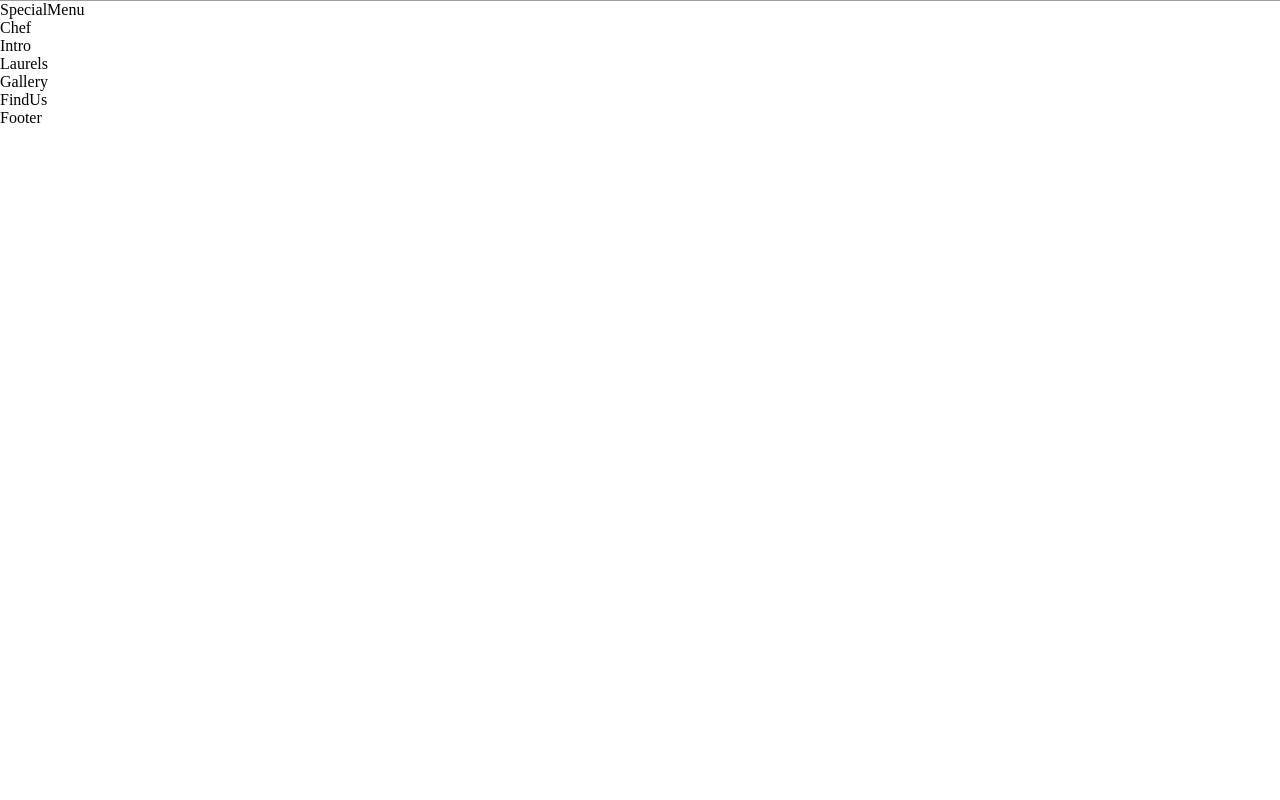
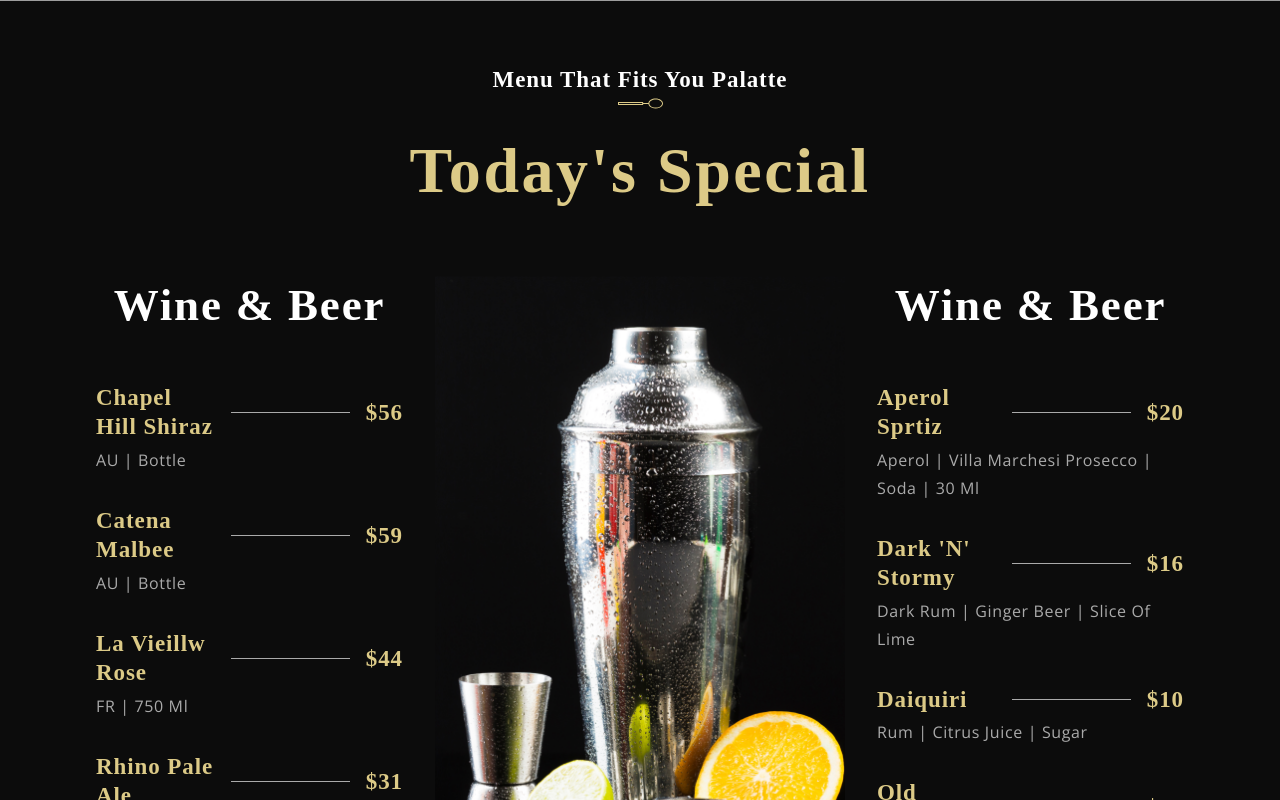
Before and after one commit to pratik-app/react-restaurant-app, a React (Create React App) app: page / in a window 1280 px wide. Shown: the part 2180-2980 px from the top of the page. Before the commit the page ends 2307 px from the top, so only its background shows below. Built offline with nearby package versions, Linux system fonts and the light colour scheme; grey boxes are pictures that could not be loaded; a web font is replaced by a local one.

Commit message:
Special Menu is Completed

```diff
--- a/src/components/Menuitem/MenuItem.css
+++ b/src/components/Menuitem/MenuItem.css
@@ -0,0 +1,45 @@
+.app__menuitem{
+
+    width: 100%;
+    margin: 1rem 0;
+    display: flex;
+    flex-direction: column;
+
+}
+
+.app__menuitem-head{
+
+
+    display: flex;
+    justify-content: space-between;
+    align-items: center;
+}
+
+.app__menuitem-name{
+
+
+    flex: 1;
+
+
+}
+
+
+.app__menuitem-dash{
+     width: 119px;
+     height: 1px;
+     background: var(--color-grey);
+     margin: 0px 1rem;
+}
+.app__menuitem-price{
+
+    display: flex;
+    justify-content: flex-end;
+    align-items: flex-end;
+}
+
+.app__menuitem-sub{
+
+
+    width: 100%;
+    margin-top: 0.2rem;
+}
--- a/src/components/Menuitem/MenuItem.jsx
+++ b/src/components/Menuitem/MenuItem.jsx
@@ -2,9 +2,22 @@
 
 import './MenuItem.css';
 
-const MenuItem = () => (
-  <div>
-    MenuItem
+const MenuItem = ({title, price, tags}) => (
+  <div className='app__menuitem'>
+    <div className='app__menuitem-head'>
+      <div className='app__menuitem-name'>
+        <p className='p__cormorant' style={{color:' #DCCA87' }}>{title}</p>
+      </div>
+      <div className='app__menuitem-dash'/>
+
+      <div className='app__menuitem-price'>
+        <p className='p__cormorant' style={{color:' #DCCA87' }}>{price}</p>
+      </div>
+    </div>
+
+    <div className='app__menuitem-sub'>
+      <p className='p__opensans' style={{color:' #AAA' }}>{tags}</p>
+    </div>
   </div>
 );
 
--- a/src/container/Menu/SpecialMenu.css
+++ b/src/container/Menu/SpecialMenu.css
@@ -0,0 +1,105 @@
+.app__specialMenu {
+    flex-direction:  column;
+    background-color: var(--color-black);
+
+}
+
+.app__specialMenu-title{
+
+        margin-bottom:  2rem;
+        text-align: center;
+}
+
+.app__specialMenu-menu{
+    width: 100%;
+
+    margin:  2rem 0;
+    display: flex;
+    justify-content: center;
+    align-items: flex-start;
+    flex-direction: row;
+}
+
+
+.app__specialMenu-menu_heading {
+    font-family: var(--font-base);
+    font-weight: 600;
+    font-size:  45px;
+    line-height:  58.5px;
+    letter-spacing: 0.04em;
+    color: var(--color-white);
+}
+
+
+.app__specialMenu-menu_wine, .app__specialMenu-menu_cocktail{
+
+
+    flex: 1;
+    width: 100%;
+    flex-direction: column;
+
+}
+
+
+.app__specialMenu-menu_img{
+    width: 410px;
+    margin: 0 2rem;
+}
+
+.app__specialMenu-menu_img img{
+    width: 100%;
+    height: auto;
+}
+
+.app__specialMenu_menu_items {
+    display: flex;
+
+    flex-direction: column;
+    margin: 2rem 0;
+    width: 100%;
+}
+
+
+@media screen and (max-width: 2000px)
+{
+    .app__specialMenu_menu_img img{
+
+
+        width: 650px;
+
+    }
+
+    .app__specialMenu_menu_img img{
+
+
+        height: 920px;
+
+    }
+}
+@media screen and (max-width: 1150px)
+{
+    .app__specialMenu-menu{
+        flex-direction: column;
+        align-items: center;
+        width: 100%;
+    }
+
+    .app__specialMenu-menu_img{
+        margin: 3rem 0;
+    }
+}
+@media screen and (max-width: 650px)
+{
+    .app__specialMenu_menu_img img{
+
+
+        width: 100%;
+
+    }
+
+    .app__specialMenu-menu_heading{
+        font-size: 35px;
+        line-height: 48.5px;
+    }
+
+}
--- a/src/container/Menu/SpecialMenu.jsx
+++ b/src/container/Menu/SpecialMenu.jsx
@@ -2,9 +2,48 @@
 
 import './SpecialMenu.css';
 
+
+import { SubHeading, MenuItem } from '../../components';
+import {images, data } from '../../constants'
+
 const SpecialMenu = () => (
-  <div>
-    SpecialMenu
+  <div className='app__specialMenu flex__center section__padding' id='menu'>
+    <div className='app__specialMenu-title'>
+        <SubHeading title="Menu that fits you palatte"/>
+
+        <h1 className='headtext__cormorant'>Today's Special</h1>
+
+    </div>
+
+
+    <div className='app__specialMenu-menu'>
+
+      <div className='app__specialMenu-menu_wine flex__center'>
+        <p className='app__specialMenu-menu_heading'>Wine & Beer</p>
+        <div className='app__specialMenu_menu_items'>
+            {data.wines.map(( wine, index ) => (
+              <MenuItem key={wine.title + index}  title={wine.title} price={wine.price} tags={wine.tags}/>
+            ))}
+        </div>
+      </div>
+
+      <div className='app__specialMenu-menu_img'>
+          <img src={images.menu} alt='menu Image'/>
+      </div>
+
+      <div className='app__specialMenu-menu_cocktail flex__center'>
+        <p className='app__specialMenu-menu_heading'>Wine & Beer</p>
+        <div className='app__specialMenu_menu_items'>
+            {data.cocktails.map(( cocktails, index ) => (
+              <MenuItem key={cocktails.title + index} title={cocktails.title} price={cocktails.price} tags={cocktails.tags}/>
+            ))}
+        </div>
+      </div>
+    </div>
+
+    <div style={{margin: '15px' }}>
+      <button type='button' className='custom__button'>View More</button>
+    </div>
   </div>
 );
 
```
